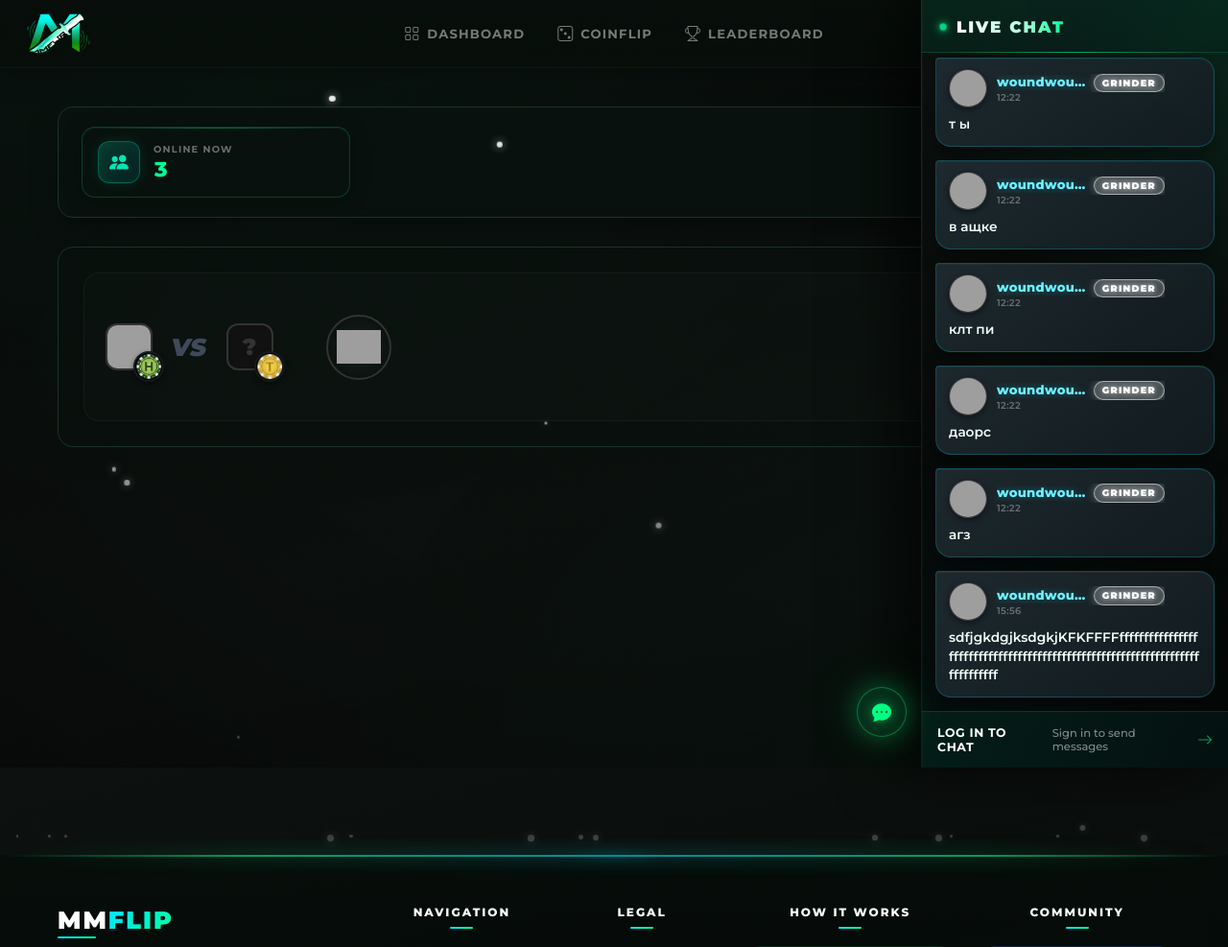
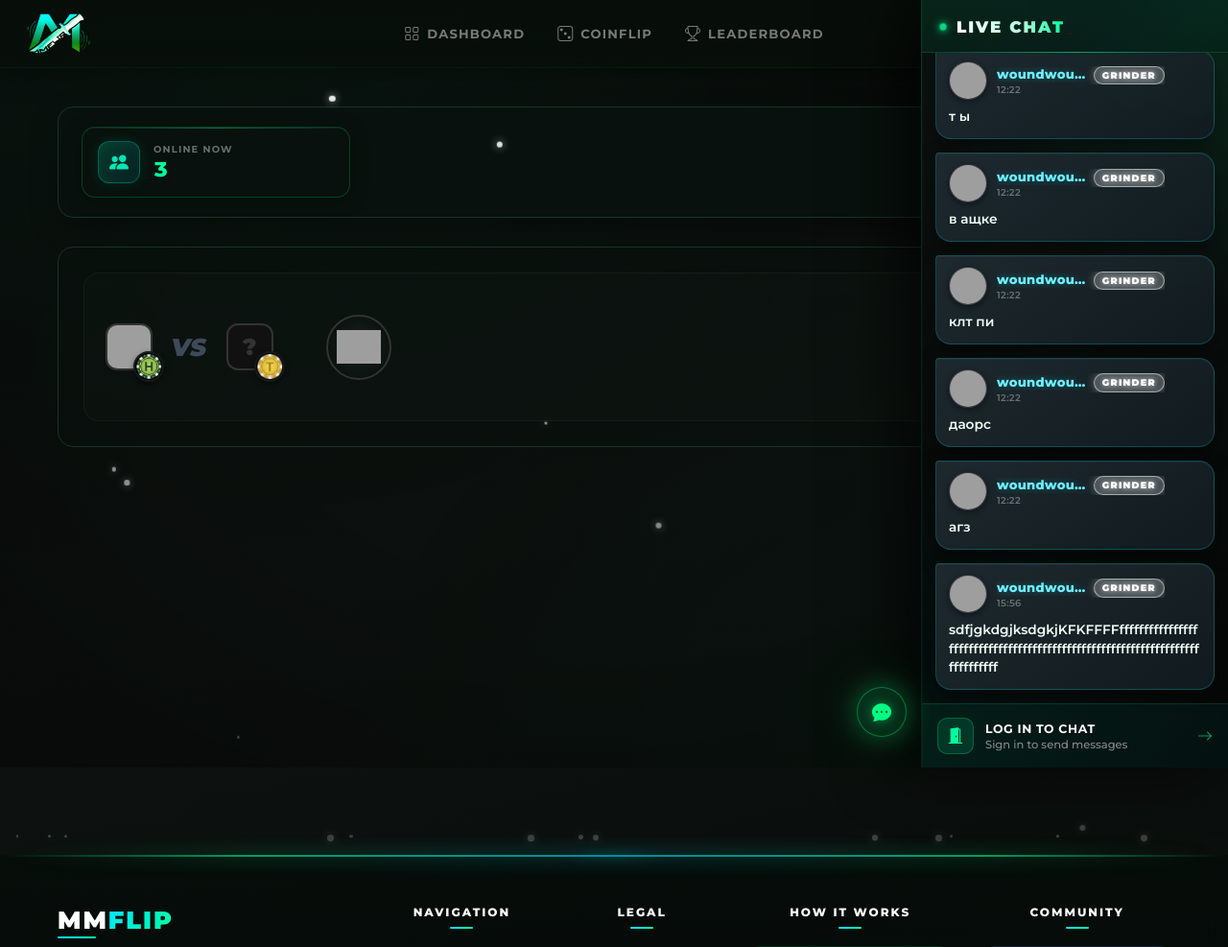
Before and after one commit to pozitivefanmr-dot/sadfs, a Django app: page /coinflip/ in a window 1280 px wide. Shown: the top 987 px of the page at 96% size. Run offline with Django 5.2, Linux system fonts and the light colour scheme; data comes from the database, SQL or seed files in the repository; data that the repository does not hold is empty; parts of the project's set-up code (start-up, migrations or seed data) failed here and were passed over; some libraries are stand-ins or nearby versions; grey boxes are pictures that could not be loaded.

Commit message:
fix(chat): restore door icon + text wrapper in guest login prompt

```diff
--- a/casino/templates/base.html
+++ b/casino/templates/base.html
@@ -941,8 +941,11 @@
         </div>
         {% else %}
         <a class="chat-login-prompt" onclick="openAuthModal()">
-            <span class="chat-login-prompt__title" data-i18n="chat.loginTitle">Log in to chat</span>
-            <span class="chat-login-prompt__sub" data-i18n="chat.loginSub">Sign in to send messages</span>
+            <span class="chat-login-prompt__icon"><i class="bi bi-door-open-fill"></i></span>
+            <span class="chat-login-prompt__text">
+                <span class="chat-login-prompt__title" data-i18n="chat.loginTitle">Log in to chat</span>
+                <span class="chat-login-prompt__sub" data-i18n="chat.loginSub">Sign in to send messages</span>
+            </span>
             <i class="bi bi-arrow-right chat-login-prompt__arrow"></i>
         </a>
         {% endif %}
```
